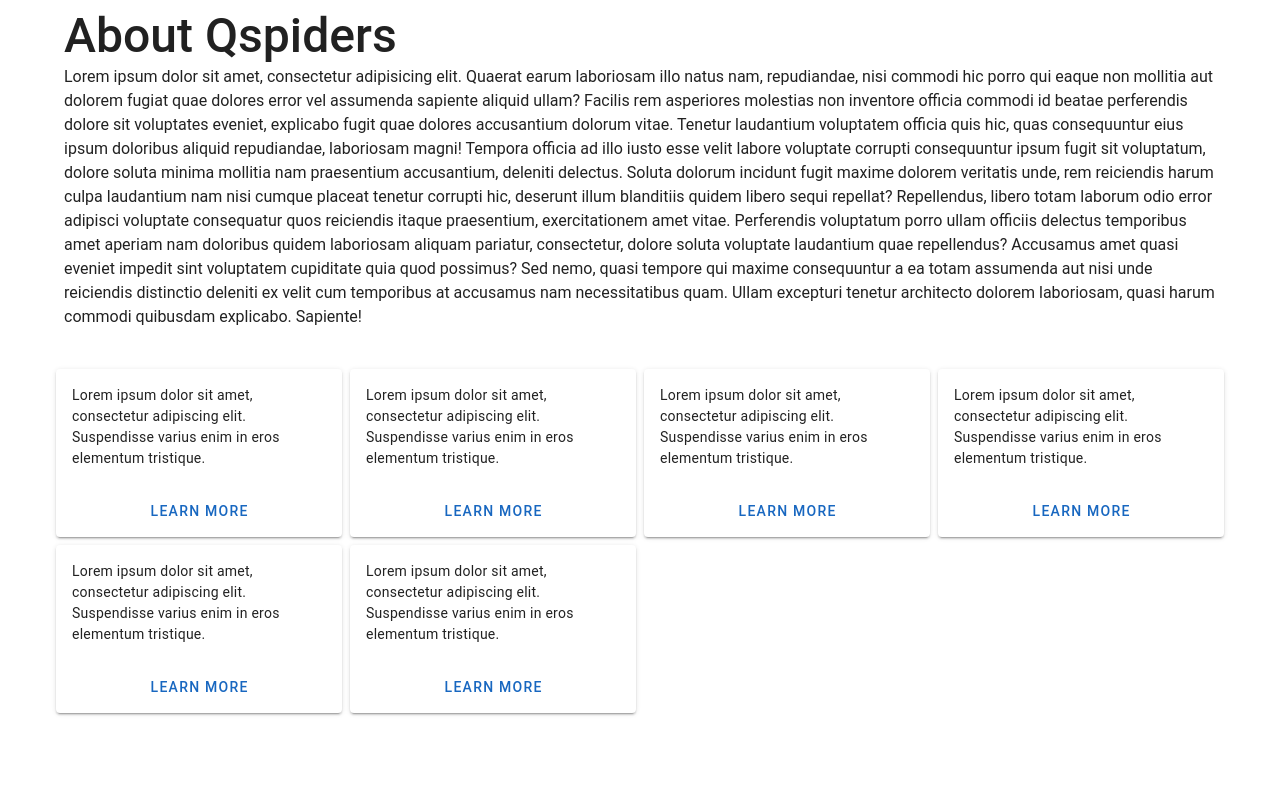
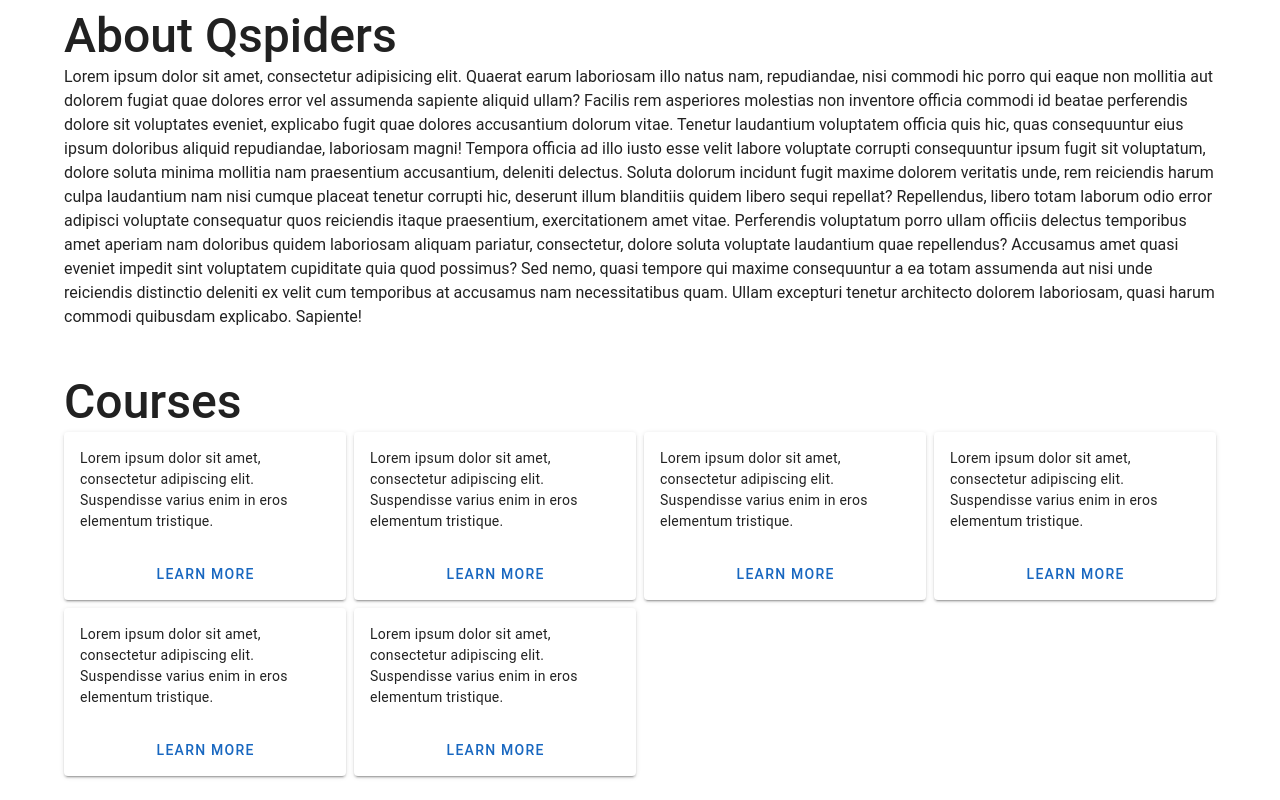
Before and after one commit to TechBhoomi/event-proposal-tascon, a Vue app: page / in a window 1280 px wide. Shown: the part 709-1509 px from the top of the page. Before the commit the page ends 1438 px from the top, so only its background shows below. Built offline with nearby package versions, Linux system fonts and the light colour scheme.

Commit message:
Heading name added in cards file

```diff
--- a/src/components/cards/Cards.vue
+++ b/src/components/cards/Cards.vue
@@ -40,6 +40,8 @@ export default {
 </script>
 
 <template>
+  <section class="p-2">
+    <h1 class="text-h3 font-weight-medium pb-1">Courses</h1>
     <v-row dense>
       <v-col
         cols="12"
@@ -66,6 +68,7 @@ export default {
         </v-card>
       </v-col>
     </v-row>
+  </section>
 </template>
 
 <style scoped>
@@ -78,7 +81,7 @@ export default {
 
 .card-para {
   display: -webkit-box;
-  -webkit-line-clamp: 3; /* Limits to 3 lines */
+  /* -webkit-line-clamp: 3;  */
   -webkit-box-orient: vertical;
   overflow: hidden;
   text-overflow: ellipsis;
```
Lines whose indentation alone changed are shown as unchanged.
